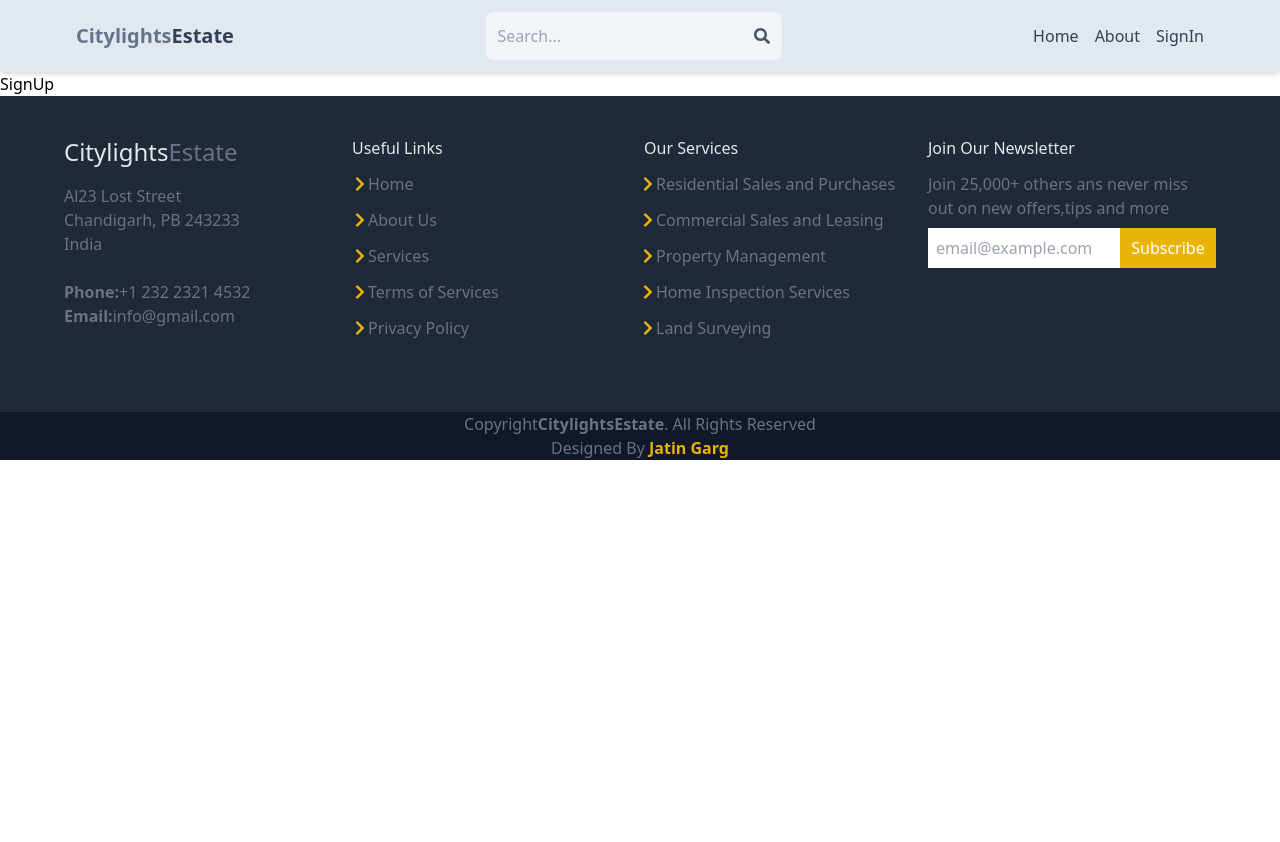
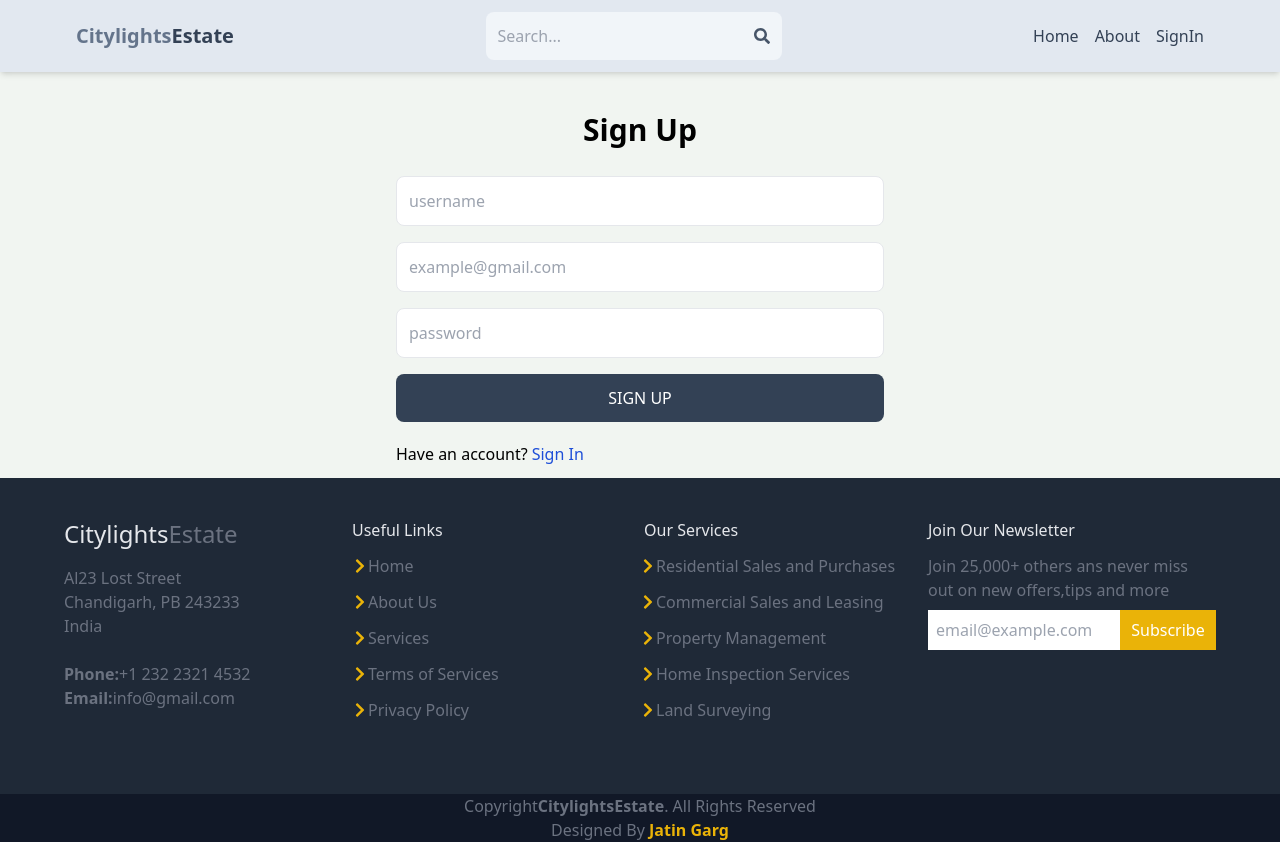
Before and after one commit to JATIN269260/Real-Estate, a React (Vite) app in the folder client/: page /sign-up in a window 1280 px wide. Before the commit the page ends 800 px from the top, so only its background shows below. Built offline with nearby package versions, Linux system fonts and the light colour scheme.

Commit message:
Sign up page UI

```diff
--- a/client/src/index.css
+++ b/client/src/index.css
@@ -1,3 +1,7 @@
 @tailwind base;
 @tailwind components;
 @tailwind utilities;
+
+body{
+    background-color: rgb(241,245,241);
+}
--- a/client/src/pages/SignUp.jsx
+++ b/client/src/pages/SignUp.jsx
@@ -1,9 +1,39 @@
-import React from 'react'
+import React from "react";
+import { Link } from "react-router-dom";
 
 export default function SignUp() {
   return (
-    <div>
-      SignUp
+    <div className="p-3 max-w-lg mx-auto">
+      <h1 className="text-3xl text-center font-semibold my-7">Sign Up</h1>
+      <form className="flex flex-col gap-4">
+        <input
+          type="text"
+          placeholder="username"
+          className="border p-3 rounded-lg"
+          id="username"
+        />
+        <input
+          type="email"
+          placeholder="example@gmail.com"
+          className="border p-3 rounded-lg"
+          id="email"
+        />
+        <input
+          type="password"
+          placeholder="password"
+          className="border p-3 rounded-lg"
+          id="password"
+        />
+        <button className="bg-slate-700 text-white p-3 rounded-lg uppercase hover:opacity-95 disabled:opacity-80">
+          Sign Up
+        </button>
+      </form>
+      <div className="flex gap-1 mt-5">
+        <p>Have an account?</p>
+        <Link to={"/sign-in"}>
+          <span className="text-blue-700">Sign In</span>
+        </Link>
+      </div>
     </div>
-  )
+  );
 }
```
